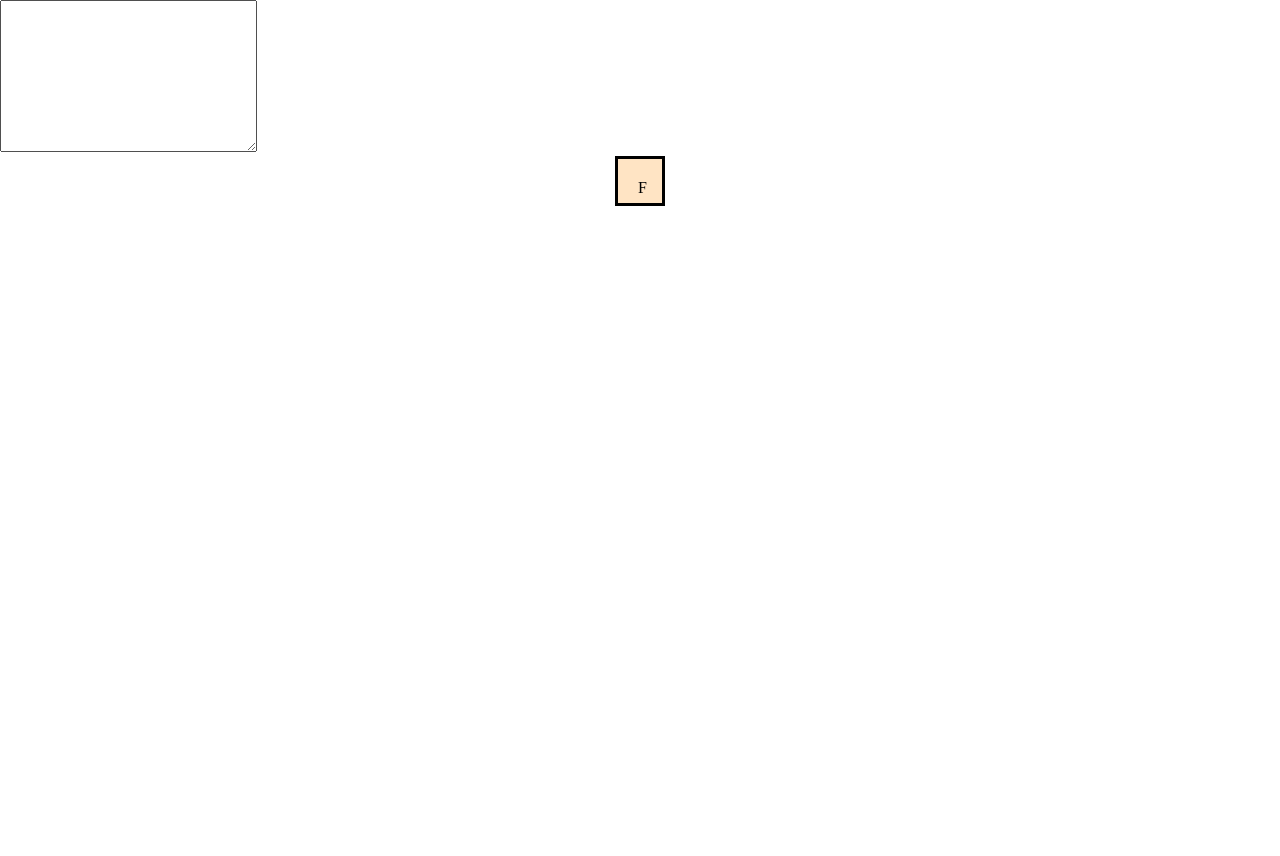
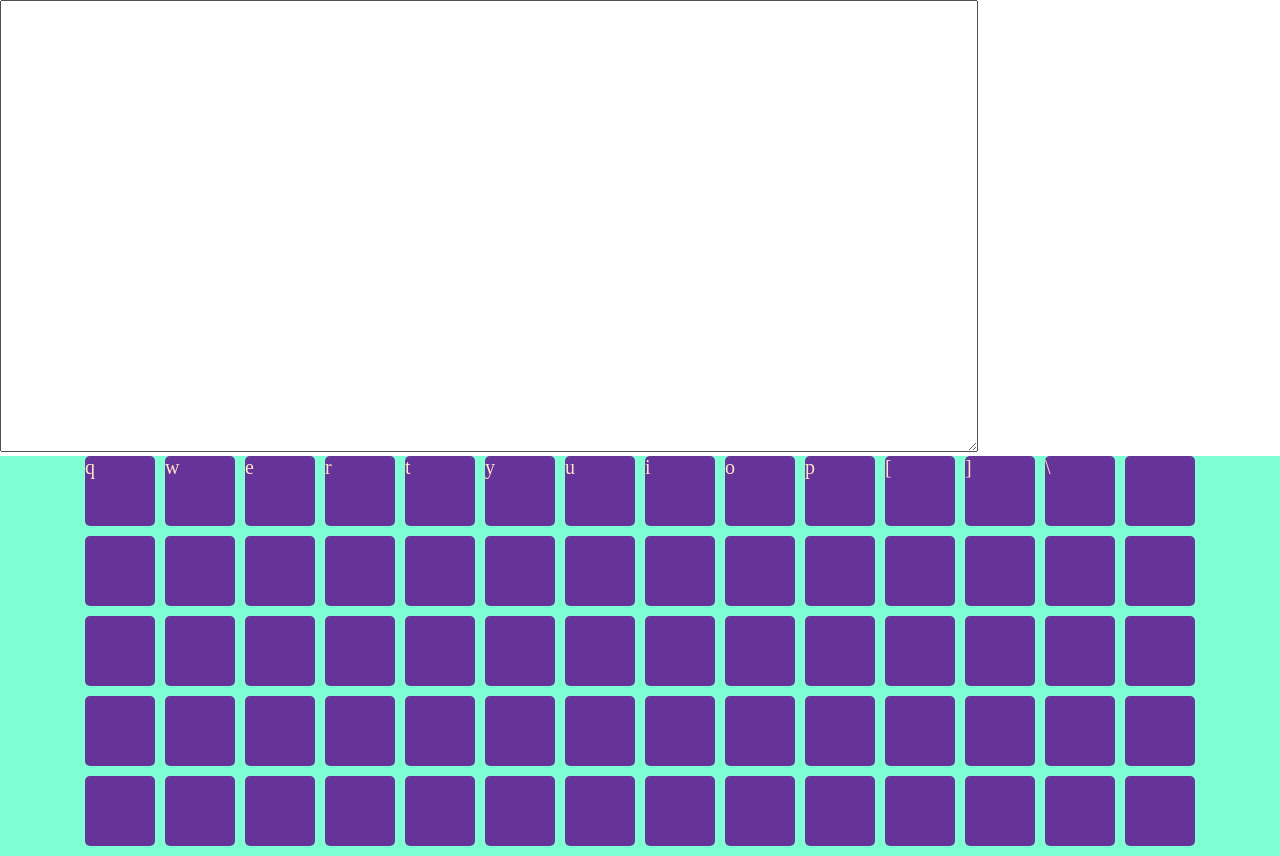
Before and after one commit to u1timaD/test_learn, a plain HTML site: page shelter/index.html in a window 1280 px wide. Before the commit the page ends 800 px from the top, so only its background shows below. Drawn offline with Linux system fonts and the light colour scheme.

Commit message:
feat: ceate keyBoard

```diff
--- a/shelter/index.html
+++ b/shelter/index.html
@@ -7,11 +7,13 @@
 	<link rel="stylesheet" href="./style.css">
 	<title>Document</title>
 </head>
-<body>
-	<textarea name="" id="textarea" cols="30" rows="10"></textarea>
+<body class="body">
+	<!-- <textarea name="" id="textarea" cols="30" rows="10"></textarea>
 
 	<div class="word"><span>F</span></div>
 
-	<script src="./script.js"></script>
+	 -->
+
+	<script src="./script.js" ></script>
 </body>
 </html>
--- a/shelter/script.js
+++ b/shelter/script.js
@@ -1,50 +1,133 @@
-//1. Входная точка языка
+// //1. Входная точка языка
 
-const textArea = document.querySelector('#textarea');
-const word = document.querySelector('.word');
+// const textArea = document.querySelector('#textarea');
+// const word = document.querySelector('.word');
 
 
-const keyCodes = {
-	'KeyF' : ['f', 'а']
 
+const body = document.querySelector('.body');
+const textArea = document.createElement('textarea');
+textArea.classList = 'textarea';
+textArea.cols = '40';
+textArea.rows = '10';
+
+body.prepend(textArea);
+
+
+const en = [
+	{'KeyQ' : 'q'},
+	{'KeyW' : 'w'},
+	{'KeyE' : 'e'},
+	{'KeyR' : 'r'},
+	{'KeyT' : 't'},
+	{'KeyY' : 'y'},
+	{'KeyU' : 'u'},
+	{'KeyI' : 'i'},
+	{'KeyO' : 'o'},
+	{'KeyP' : 'p'},
+	{'BracketLeft' : '['},
+	{'BracketRight' : ']'},
+	{'Backslash' : '\\'}
+]
+
+
+// console.log(Object.values(en[1])[0])
+
+
+document.addEventListener('keydown', (evt) => {
+	console.log(evt)
+})
+
+const getCreatKeyBoard = function(){
+	const keyBoard = document.createElement('section');
+	keyBoard.classList = 'key-board';
+
+	for (let i = 0; i < 5; i ++) {
+		const keyLine = document.createElement('div');
+		keyLine.classList = 'key-line'
+
+		for (let i = 0; i < 14; i++) {
+			const keyButton = document.createElement('div');
+			keyButton.classList = 'key-button';
+			const keyName = document.createElement('span');
+			keyName.classList = 'key-name';
+			keyLine.append(keyButton);
+			keyButton.append(keyName);
+		}
+
+		keyBoard.append(keyLine);
+	}
+
+	return keyBoard
 }
 
-// console.log(keyCodes.KeyF[0])
-// const codeValue =  Object.values(keyCodes);
-// console.log(codeValue)
-document.addEventListener('keydown',(evt) => {
-	// for(let key in keyCodes) {
-	// 	if(evt.keyCode == key) {
-	// 		console.log(`Нажата ${key}`)
-	// 	}
-	// 	else {
-	// 		console.log('Нихуя не нажато')
-	// 	}
-	// }
+textArea.insertAdjacentElement('afterend', getCreatKeyBoard());
 
 
-// console.log(typeof evt.code)
-// console.log(typeof evt.code)
+const keyName = document.querySelectorAll('.key-name');
+
+for (let i = 0; i < en.length; i++) {
+	keyName[i].textContent = Object.values(en[i])[0];
+}
+
+const keyBoard = document.querySelector('.key-board');
+keyBoard.addEventListener('click', (evt) => {
+	textArea.value += evt.target.textContent;
+
 })
 
-function hendleClikc (evt) {
-	const code = evt.target.innerText;
-	textArea.value += code;
-	// word.removeEventListener();
-}
+
+// const keyCodes = {
+// 	'KeyF' : ['f', 'а']
+
+// }
+
+// // console.log(keyCodes.KeyF[0])
+// // const codeValue =  Object.values(keyCodes);
+// // console.log(codeValue)
+// document.addEventListener('keydown',(evt) => {
+// 	// for(let key in keyCodes) {
+// 	// 	if(evt.keyCode == key) {
+// 	// 		console.log(`Нажата ${key}`)
+// 	// 	}
+// 	// 	else {
+// 	// 		console.log('Нихуя не нажато')
+// 	// 	}
+// 	// }
 
 
-word.addEventListener('click', hendleClikc )
+// // console.log(typeof evt.code)
+// // console.log(typeof evt.code)
+// })
+
+// function hendleClikc (evt) {
+// 	const code = evt.target.innerText;
+// 	textArea.value += code;
+// 	// word.removeEventListener();
+// }
+
+
+// word.addEventListener('click', hendleClikc )
 
 
 
 
-const codeKeys = {}
+// const codeKeys = {}
 
-document.addEventListener('keydown', (evt) => {
-	let code = evt.code;
-	let lastWordCode = [...code].slice(-1).join().toLowerCase();
-	let keyRun = evt.key;
-	codeKeys[code] = [lastWordCode, keyRun];
-	console.log(codeKeys)
-})
+// document.addEventListener('keydown', (evt) => {
+// 	let code = evt.code;
+// 	let lastWordCode = [...code].slice(-1).join().toLowerCase();
+// 	let keyRun = evt.key;
+// 	codeKeys[code] = [lastWordCode, keyRun];
+// 	console.log(codeKeys)
+// })
+
+
+
+// class CreatGame {
+// 	constructor(name, type) {
+// 		this.name = name;
+// 		this.type = type;
+
+// 	}
+// }
--- a/shelter/style.css
+++ b/shelter/style.css
@@ -47,3 +47,50 @@ button[type="button"] {
 span {
 	display: block;
 }
+
+
+.textarea {
+	font-size: 40px;
+	margin: 0 auto;
+}
+
+.key-board {
+	display: flex;
+	flex-direction: column;
+	flex-wrap: wrap;
+	max-width: 1400px;
+	height: 400px;
+	background-color: aquamarine;
+	margin: 0;
+	gap: 10px;
+}
+
+.key-line {
+	display: flex;
+	column-gap: 10px;
+}
+
+.key-button {
+	border-radius: 5px;
+	display: block;
+	width: 70px;
+	height: 70px;
+	background-color: rebeccapurple;
+	margin: 0;
+	padding: 0;
+	cursor: pointer;
+}
+
+.key-button:hover {
+	opacity: 0.7;
+}
+
+.key-name {
+	display: block;
+	color: bisque;
+	font-size: 20px;
+	margin: 0;
+	padding: 0;
+	width: auto;
+	height: auto;
+}
```
